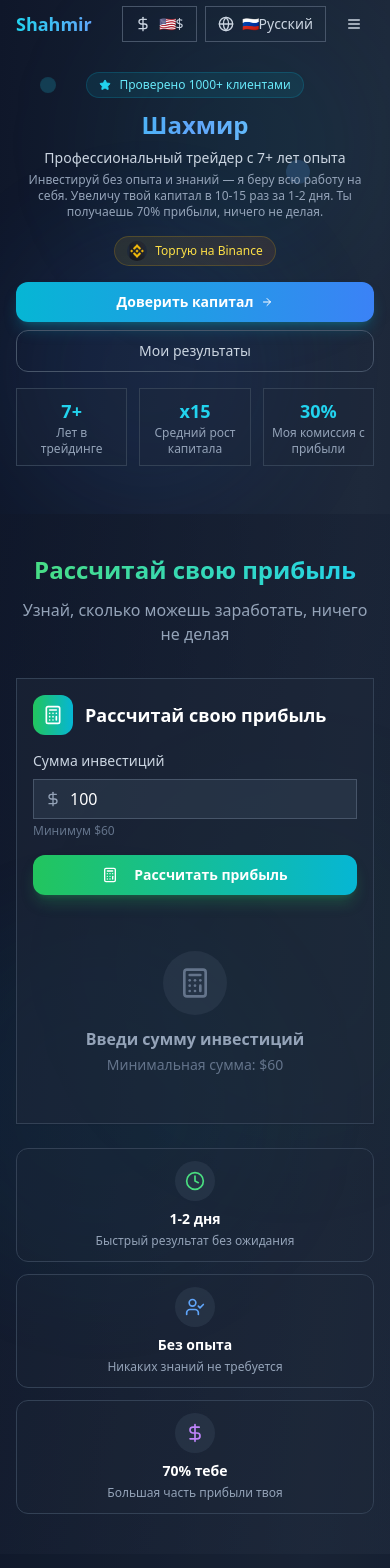
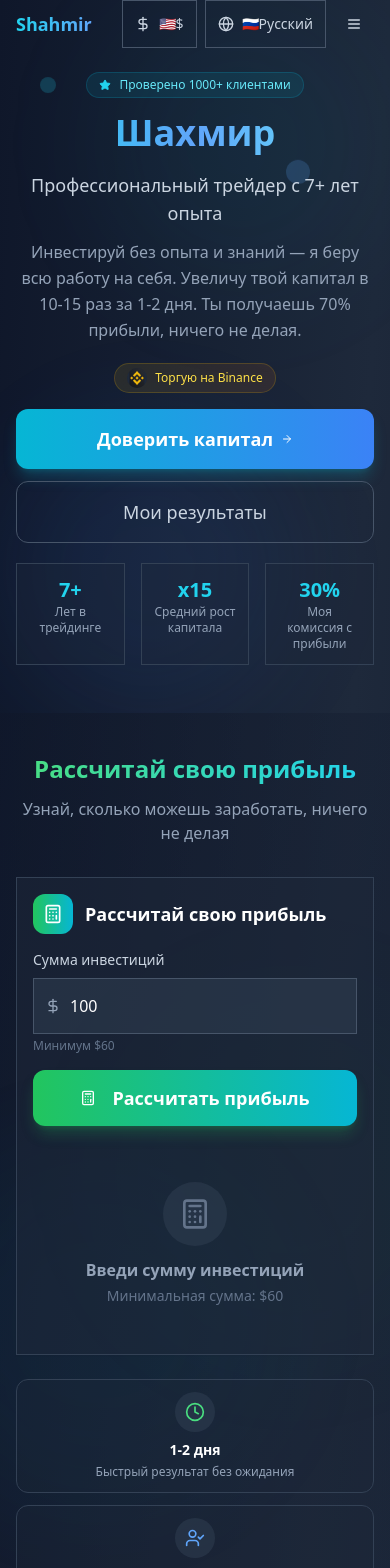
Before and after one commit to estaiazep/-, a Next.js app: page / in a window 390 px wide. Shown: the top 1568 px of the page. Built offline with nearby package versions, Linux system fonts and the light colour scheme.

Commit message:
feat: optimize landing page for mobile devices
Mobile-first approach, larger buttons, improved readability, simplified layout, touch targets, and optimized navigation.

#VERCEL_SKIP

Co-authored-by: null <196481999+estaiazep@users.noreply.github.com>

```diff
--- a/app/globals.css
+++ b/app/globals.css
@@ -158,3 +158,60 @@ html {
 ::-webkit-scrollbar-thumb:hover {
   background: #0891b2;
 }
+
+/* Mobile-first optimizations */
+@media (max-width: 640px) {
+  /* Увеличить размер кликабельных элементов */
+  .mobile-touch-target {
+    min-height: 48px;
+    min-width: 48px;
+  }
+
+  /* Улучшить читаемость текста */
+  body {
+    font-size: 16px;
+    line-height: 1.6;
+  }
+
+  /* Оптимизировать отступы для мобильных */
+  .container {
+    padding-left: 1rem;
+    padding-right: 1rem;
+  }
+
+  /* Убрать hover эффекты на мобильных */
+  .card-hover:hover {
+    transform: none !important;
+  }
+
+  /* Увеличить размер кнопок */
+  button,
+  .btn {
+    min-height: 48px;
+    font-size: 16px;
+  }
+
+  /* Оптимизировать input поля */
+  input[type="number"],
+  input[type="text"] {
+    font-size: 16px;
+    min-height: 48px;
+  }
+}
+
+/* Улучшить видимость на маленьких экранах */
+@media (max-width: 480px) {
+  .hero-title {
+    font-size: 2rem;
+    line-height: 1.2;
+  }
+
+  .section-title {
+    font-size: 1.5rem;
+  }
+
+  /* Увеличить отступы между кликабельными элементами */
+  .mobile-spacing > * + * {
+    margin-top: 1rem;
+  }
+}
--- a/app/page.tsx
+++ b/app/page.tsx
@@ -99,13 +99,15 @@ export default function LandingPage() {
               <span className="text-cyan-300 text-xs font-medium">{t("trustBadge")}</span>
             </div>
 
-            <h1 className="text-2xl sm:text-3xl lg:text-4xl font-black mb-2 sm:mb-3 bg-gradient-to-r from-cyan-400 via-blue-400 to-cyan-300 bg-clip-text text-transparent leading-tight">
+            <h1 className="text-4xl sm:text-4xl lg:text-5xl font-black mb-4 sm:mb-4 bg-gradient-to-r from-cyan-400 via-blue-400 to-cyan-300 bg-clip-text text-transparent leading-tight">
               {t("heroTitle")}
             </h1>
 
-            <p className="text-sm sm:text-base text-slate-300 mb-1 font-medium">{t("heroSubtitle")}</p>
+            <p className="text-lg sm:text-lg text-slate-300 mb-3 font-medium">{t("heroSubtitle")}</p>
 
-            <p className="text-xs sm:text-sm text-slate-400 mb-4 sm:mb-5 max-w-2xl mx-auto">{t("heroDescription")}</p>
+            <p className="text-base sm:text-base text-slate-400 mb-5 sm:mb-5 max-w-2xl mx-auto leading-relaxed">
+              {t("heroDescription")}
+            </p>
 
             {/* Binance Trust Badge */}
             <div className="inline-flex items-center gap-2 bg-gradient-to-r from-yellow-500/10 to-orange-500/10 border border-yellow-500/20 rounded-full px-3 py-1 mb-4">
@@ -123,12 +125,12 @@ export default function LandingPage() {
               </span>
             </div>
 
-            <div className="flex flex-col sm:flex-row gap-2 justify-center items-center mb-4 sm:mb-5">
+            <div className="flex flex-col gap-3 justify-center items-center mb-5 sm:mb-5">
               <a
                 href="https://t.me/+iawpP4pwqW42YmM6"
                 target="_blank"
                 rel="noopener noreferrer"
-                className="w-full sm:w-auto bg-gradient-to-r from-cyan-500 to-blue-500 hover:from-cyan-600 hover:to-blue-600 text-white font-semibold px-5 py-2.5 rounded-xl shadow-lg shadow-cyan-500/25 transition-all duration-300 hover:scale-105 inline-flex items-center justify-center text-sm"
+                className="w-full sm:w-auto bg-gradient-to-r from-cyan-500 to-blue-500 hover:from-cyan-600 hover:to-blue-600 text-white font-semibold px-8 py-4 rounded-xl shadow-lg shadow-cyan-500/25 transition-all duration-300 hover:scale-105 inline-flex items-center justify-center text-lg min-h-[56px]"
               >
                 {t("trustCapital")}
                 <ArrowRight className="ml-2 w-3 h-3" />
@@ -137,28 +139,28 @@ export default function LandingPage() {
                 href="https://t.me/+iawpP4pwqW42YmM6"
                 target="_blank"
                 rel="noopener noreferrer"
-                className="w-full sm:w-auto border border-slate-600 text-slate-300 hover:bg-slate-800 px-5 py-2.5 rounded-xl inline-flex items-center justify-center text-sm"
+                className="w-full sm:w-auto border border-slate-600 text-slate-300 hover:bg-slate-800 px-8 py-4 rounded-xl inline-flex items-center justify-center text-lg min-h-[56px]"
               >
                 {t("viewResults")}
               </a>
             </div>
 
             {/* Компактная статистика */}
-            <div className="grid grid-cols-3 gap-3 max-w-md mx-auto">
-              <div className="text-center p-2 bg-slate-800/30 rounded-lg border border-slate-700">
-                <div className="text-lg font-bold text-cyan-400">
+            <div className="grid grid-cols-3 gap-4 max-w-lg mx-auto">
+              <div className="text-center p-3 bg-slate-800/30 rounded-lg border border-slate-700">
+                <div className="text-xl font-bold text-cyan-400">
                   <AnimatedCounter end={7} suffix="+" />
                 </div>
                 <div className="text-slate-400 text-xs">{t("yearsTrading")}</div>
               </div>
-              <div className="text-center p-2 bg-slate-800/30 rounded-lg border border-slate-700">
-                <div className="text-lg font-bold text-cyan-400">
+              <div className="text-center p-3 bg-slate-800/30 rounded-lg border border-slate-700">
+                <div className="text-xl font-bold text-cyan-400">
                   <AnimatedCounter end={15} prefix="x" />
                 </div>
                 <div className="text-slate-400 text-xs">{t("avgGrowth")}</div>
               </div>
-              <div className="text-center p-2 bg-slate-800/30 rounded-lg border border-slate-700">
-                <div className="text-lg font-bold text-cyan-400">
+              <div className="text-center p-3 bg-slate-800/30 rounded-lg border border-slate-700">
+                <div className="text-xl font-bold text-cyan-400">
                   <AnimatedCounter end={30} suffix="%" />
                 </div>
                 <div className="text-slate-400 text-xs">{t("commission")}</div>
@@ -260,7 +262,7 @@ export default function LandingPage() {
               href="https://t.me/+iawpP4pwqW42YmM6"
               target="_blank"
               rel="noopener noreferrer"
-              className="inline-block bg-gradient-to-r from-cyan-500 to-blue-500 hover:from-cyan-600 hover:to-blue-600 text-white font-semibold px-6 py-2.5 rounded-xl shadow-lg shadow-cyan-500/25 transition-all duration-300 hover:scale-105 mb-4 text-sm"
+              className="inline-block bg-gradient-to-r from-cyan-500 to-blue-500 hover:from-cyan-600 hover:to-blue-600 text-white font-semibold px-8 py-4 rounded-xl shadow-lg shadow-cyan-500/25 transition-all duration-300 hover:scale-105 mb-4 text-lg min-h-[56px] flex items-center justify-center"
             >
               {t("discussInvestment")}
               <ArrowRight className="ml-2 w-3 h-3 inline-block" />
--- a/components/compact-about.tsx
+++ b/components/compact-about.tsx
@@ -67,7 +67,7 @@ export default function CompactAbout({ language }: CompactAboutProps) {
           </p>
         </div>
 
-        <div className="grid grid-cols-1 lg:grid-cols-2 gap-4 lg:gap-6 items-start max-w-5xl mx-auto">
+        <div className="space-y-6 lg:grid lg:grid-cols-2 lg:gap-6 lg:items-start lg:space-y-0 max-w-5xl mx-auto">
           {/* Галерея фотографий */}
           <div className="order-2 lg:order-1">
             <PhotoGallery language={language} />
@@ -183,7 +183,7 @@ export default function CompactAbout({ language }: CompactAboutProps) {
                 </p>
                 <Button
                   onClick={() => setIsVideoPlaying(!isVideoPlaying)}
-                  className="bg-gradient-to-r from-cyan-500 to-blue-500 hover:from-cyan-600 hover:to-blue-600 text-white text-sm px-4 py-2"
+                  className="bg-gradient-to-r from-cyan-500 to-blue-500 hover:from-cyan-600 hover:to-blue-600 text-white text-base px-6 py-3 min-h-[48px]"
                 >
                   {isVideoPlaying ? "Пауза" : "Смотреть видео"}
                 </Button>
--- a/components/profit-calculator.tsx
+++ b/components/profit-calculator.tsx
@@ -83,7 +83,7 @@ export default function ProfitCalculator({ language, currency }: ProfitCalculato
         <div className="max-w-4xl mx-auto">
           <Card className="bg-slate-800/50 border-slate-700 hover:border-cyan-500/50 transition-all duration-500 animate-slide-up">
             <CardContent className="p-4 sm:p-6">
-              <div className="grid grid-cols-1 lg:grid-cols-2 gap-6 items-center">
+              <div className="space-y-6 lg:grid lg:grid-cols-2 lg:gap-6 lg:items-center lg:space-y-0">
                 {/* Calculator Input */}
                 <div className="space-y-4">
                   <div className="flex items-center gap-3 mb-4">
@@ -102,7 +102,7 @@ export default function ProfitCalculator({ language, currency }: ProfitCalculato
                         min="60"
                         value={investment}
                         onChange={(e) => handleInputChange(e.target.value)}
-                        className="pl-9 bg-slate-700/50 border-slate-600 text-white text-base h-10 focus:border-cyan-500"
+                        className="pl-9 bg-slate-700/50 border-slate-600 text-white text-lg h-14 focus:border-cyan-500"
                         placeholder={currency === "USD" ? "100" : "1200000"}
                       />
                     </div>
@@ -114,7 +114,7 @@ export default function ProfitCalculator({ language, currency }: ProfitCalculato
                   <Button
                     onClick={handleCalculate}
                     disabled={investment < minInvestment}
-                    className="w-full bg-gradient-to-r from-green-500 to-cyan-500 hover:from-green-600 hover:to-cyan-600 text-white font-semibold py-2.5 rounded-xl shadow-lg shadow-green-500/25 transition-all duration-300 hover:scale-105 disabled:opacity-50 disabled:cursor-not-allowed"
+                    className="w-full bg-gradient-to-r from-green-500 to-cyan-500 hover:from-green-600 hover:to-cyan-600 text-white font-semibold py-4 rounded-xl shadow-lg shadow-green-500/25 transition-all duration-300 hover:scale-105 disabled:opacity-50 disabled:cursor-not-allowed text-lg min-h-[56px]"
                   >
                     <Calculator className="w-4 h-4 mr-2" />
                     {t("calculateButton")}
@@ -167,7 +167,7 @@ export default function ProfitCalculator({ language, currency }: ProfitCalculato
                           href="https://t.me/+iawpP4pwqW42YmM6"
                           target="_blank"
                           rel="noopener noreferrer"
-                          className="inline-block bg-gradient-to-r from-cyan-500 to-blue-500 hover:from-cyan-600 hover:to-blue-600 text-white font-semibold px-4 py-2 rounded-lg text-sm"
+                          className="inline-block bg-gradient-to-r from-cyan-500 to-blue-500 hover:from-cyan-600 hover:to-blue-600 text-white font-semibold px-6 py-3 rounded-lg text-base min-h-[48px] flex items-center justify-center"
                         >
                           Начать инвестировать
                         </a>
```
Also changed, not shown: components/how-it-works.tsx (+4 -4 lines).
